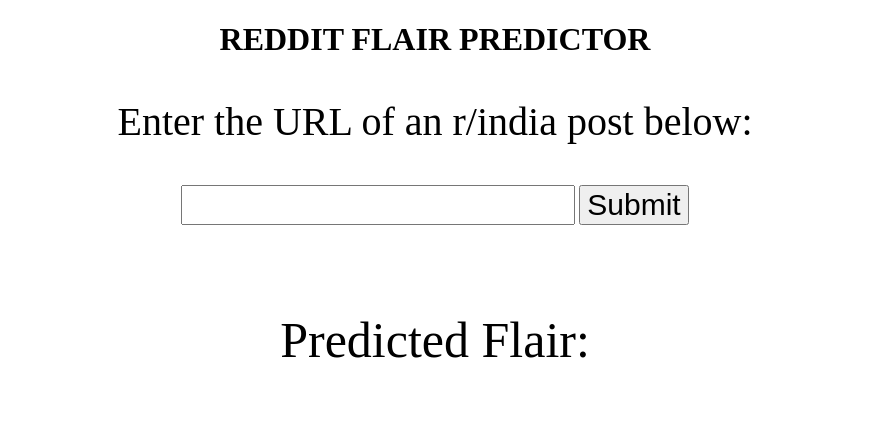
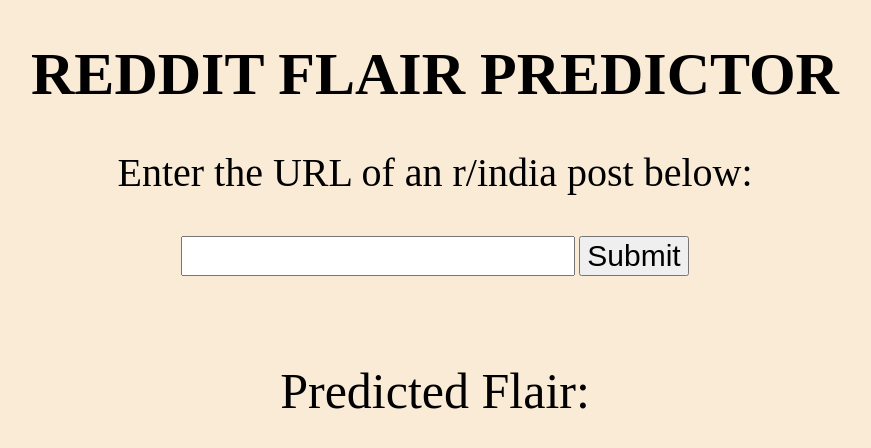
Before and after one commit to Tamoghna-Sarkar/Reddit-Flair-Prediction-IIITD, a Flask app: page / in a window 1280 px wide. Shown: the top 448 px of the page, without its empty margins (205-1076 px from the left). Run offline with Flask 2, Linux system fonts and the light colour scheme; parts of the project's set-up code (start-up, migrations or seed data) failed here and were passed over.

Commit message:
Update main.html

```diff
--- a/Templates/main.html
+++ b/Templates/main.html
@@ -3,9 +3,9 @@
 <head>
 <title>Reddit Flair Detector</title>
 </head>
-<h1 align='center'>REDDIT FLAIR PREDICTOR</h1>
+<body  style="background-color:AntiqueWhite;">
+<h1 align='center' style="font-size:60px">REDDIT FLAIR PREDICTOR</h1>
 <p align='center' style="font-size:40px">Enter the URL of an r/india post below:</p>
-<body>
     <div class="input" align="center">
     <form action="{{ url_for('main') }}" method="POST">
         <input type="url" name="url" style="font-size:30px">
```
